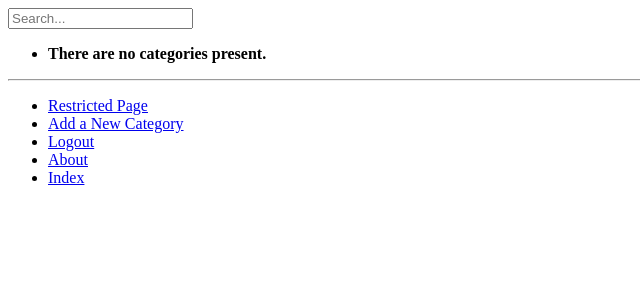
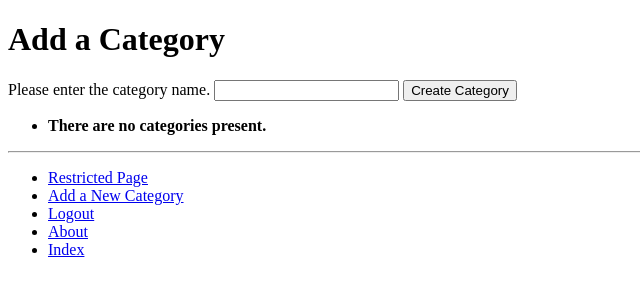
Before and after one commit to calritchgraham/itech-app, a Django app: page /rango/add_category/ in a window 1280 px wide. Shown: the top 300 px of the page, without its empty margins (0-640 px from the left). Run offline with Django 3.2, Linux system fonts and the light colour scheme; the visitor is signed in with stand-in values (Sample User, id 1); data that the repository does not hold is empty.

Commit message:
fixed base.html

```diff
--- a/templates/rango/base.html
+++ b/templates/rango/base.html
@@ -11,15 +11,17 @@
         </title>
     </head>
     <body>
-        <div class="w-75 ml-3">
-            <input type="search" id="search-input" class="form-control ds-input" placeholder="Search..." />
+        <div>
+        {% block body_block %}
+        {% endblock %}
         </div>
-        <div class="sidebar-sticky" id="categories-listing">
-            {% block sidebar_block %}
-            {% get_category_list category %}
+        <div>
+            {% block sidebar_block%}
+                {% get_category_list category %}
             {% endblock %}
-            </div>
+        </div>
          <hr />
+         <div>
              <ul>
              {% if user.is_authenticated %}
                  <li><a href="{% url 'rango:restricted' %}">Restricted Page</a></li>
```
